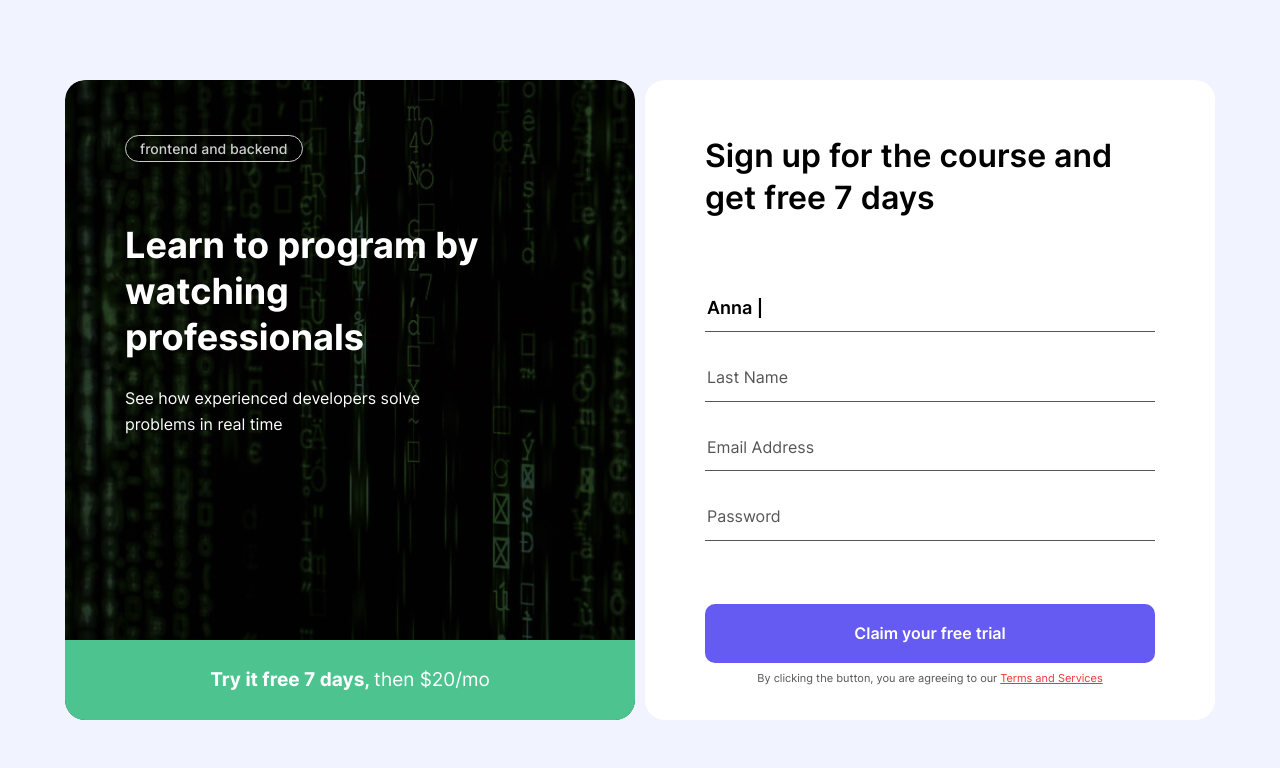
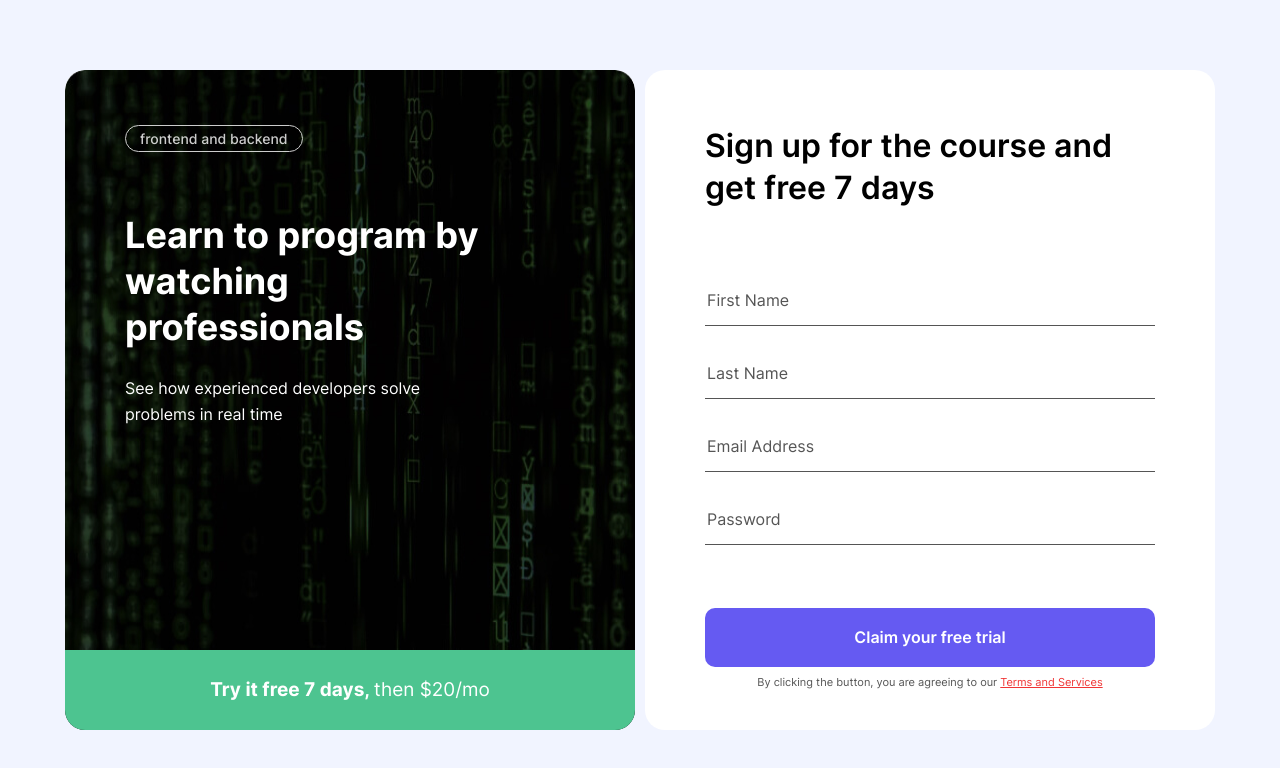
Before and after one commit to rashid1111111/introNajotTalim, a plain HTML site: page index.html in a window 1280 px wide. Drawn offline with Linux system fonts and the light colour scheme.

Commit message:
Add invalid propirty

```diff
--- a/css/main.css
+++ b/css/main.css
@@ -77,17 +77,22 @@ body {
 .intro-inner {
   display: flex;
   justify-content: space-between;
-  height: 640px;
 }
 
 .intro-main {
+  display: flex;
+  flex-direction: column;
   width: 570px;
   border-radius: 20px;
   overflow: hidden;
   background-image: url("../images/main-bg.jpg");
+  background-size: 570px 690px;
+  background-repeat: no-repeat;
+  background-position: top left;
 }
 
 .intro-main-inner {
+  flex-grow: 1;
   padding: 55px 60px 203px;
 }
 
@@ -169,7 +174,11 @@ body {
   display: flex;
   flex-direction: column;
   align-items: flex-start;
-  margin-bottom: 63px;
+}
+
+.form-label {
+  width: 100%;
+  text-align: right;
 }
 
 .form-input {
@@ -177,22 +186,29 @@ body {
   padding-bottom: 14px;
   border: none;
   border-bottom: 1px solid #555555;
+  font-weight: 600;
+  font-size: 18px;
+  line-height: 22px;
+  border-color: #555;
+  color: #000000;
+}
+
+.invalid-text {
+  display: none;
+  margin-top: 4px;
+  font-size: 11px;
+  line-height: 13px;
+  text-align: right;
+  color: #f03535;
 }
 
 .form-input:focus {
   outline: none;
+  border-bottom-color: #000;
 }
 
-.form-input:first-child::placeholder {
-  font-weight: 600;
-  font-size: 18px;
-  line-height: 22px;
-  border-color: #000000;
-  color: #000000;
-}
-
-.form-input:not(:last-child) {
-  margin-bottom: 35px;
+.form-label:not(:first-child) {
+  margin-top: 35px;
 }
 
 .form-input::placeholder {
@@ -203,8 +219,18 @@ body {
   color: #555555;
 }
 
+.form-input:not(:placeholder-shown):not(:focus):invalid {
+  color: #f03535;
+  border-bottom-color: #f03535;
+}
+
+.form-input:not(:placeholder-shown):not(:focus):invalid + .invalid-text {
+  display: block;
+}
+
 .primary-btn {
   width: 100%;
+  margin-top: 63px;
   margin-bottom: 8px;
   padding: 20px;
   font-weight: 600;
--- a/index.html
+++ b/index.html
@@ -38,34 +38,55 @@
               Sign up for the course and get free 7 days
             </h2>
             <form class="site-form" action="https://echo.htmlacademy.ru">
+              <label class="form-label">
                 <input
                   class="form-input"
                   type="text"
-                placeholder="Anna |"
+                  name="first_name"
+                  minlength="2"
+                  placeholder="First Name"
                   required
                 />
+                <span class="invalid-text">First Name cannot be empty</span>
+              </label>
+              <label class="form-label">
                 <input
                   class="form-input"
                   type="text"
+                  name="last_name"
+                  minlength="2"
                   placeholder="Last Name"
                   required
                 />
+                <span class="invalid-text">Last Name cannot be empty</span>
+              </label>
+              <label class="form-label">
                 <input
                   class="form-input"
                   type="email"
+                  name="user_email"
                   placeholder="Email Address"
                   required
                 />
+                <span class="invalid-text"
+                  >Looks like this is not an email</span
+                >
+              </label>
+              <label class="form-label">
                 <input
                   class="form-input"
                   type="password"
+                  name="user_password"
+                  minlength="6"
                   placeholder="Password"
                   required
                 />
-            </form>
-            <button class="primary-btn" type="button">
+                <span class="invalid-text">Password cannot be empty</span>
+              </label>
+              <button class="primary-btn" type="submit">
                 Claim your free trial
               </button>
+            </form>
             <p class="sign-in-text">
               By clicking the button, you are agreeing to our
               <span class="red-word">Terms and Services</span>
```
Lines whose indentation alone changed are shown as unchanged.
